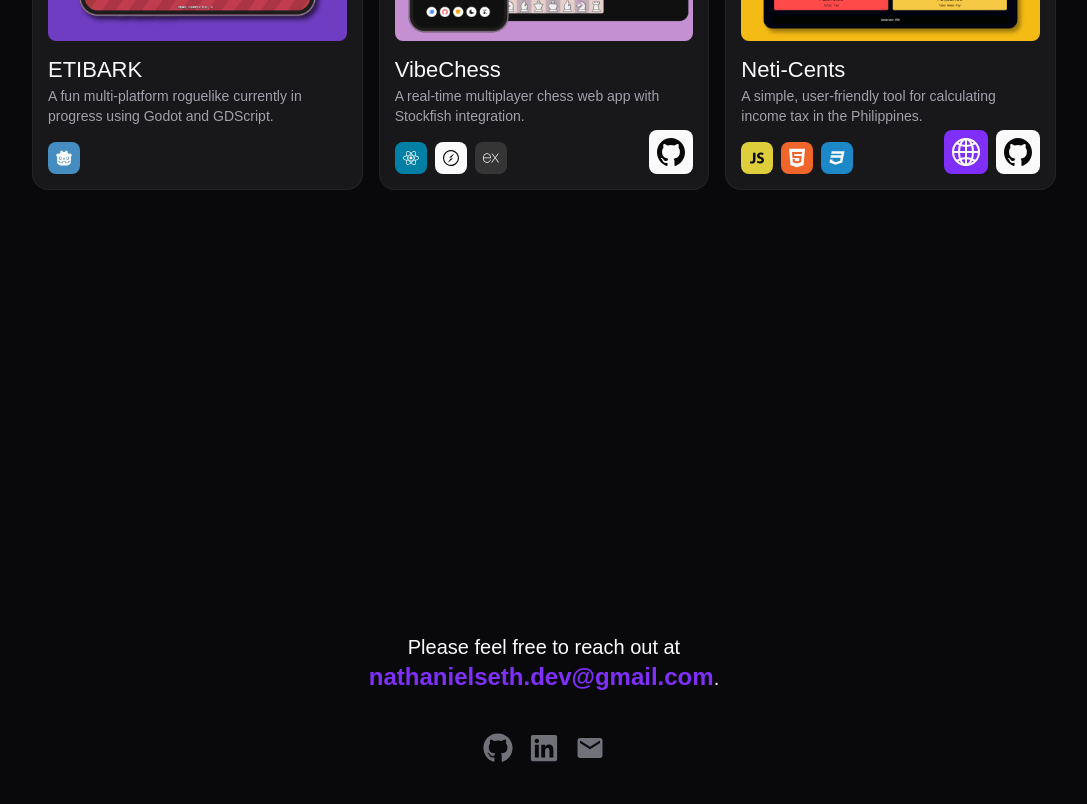
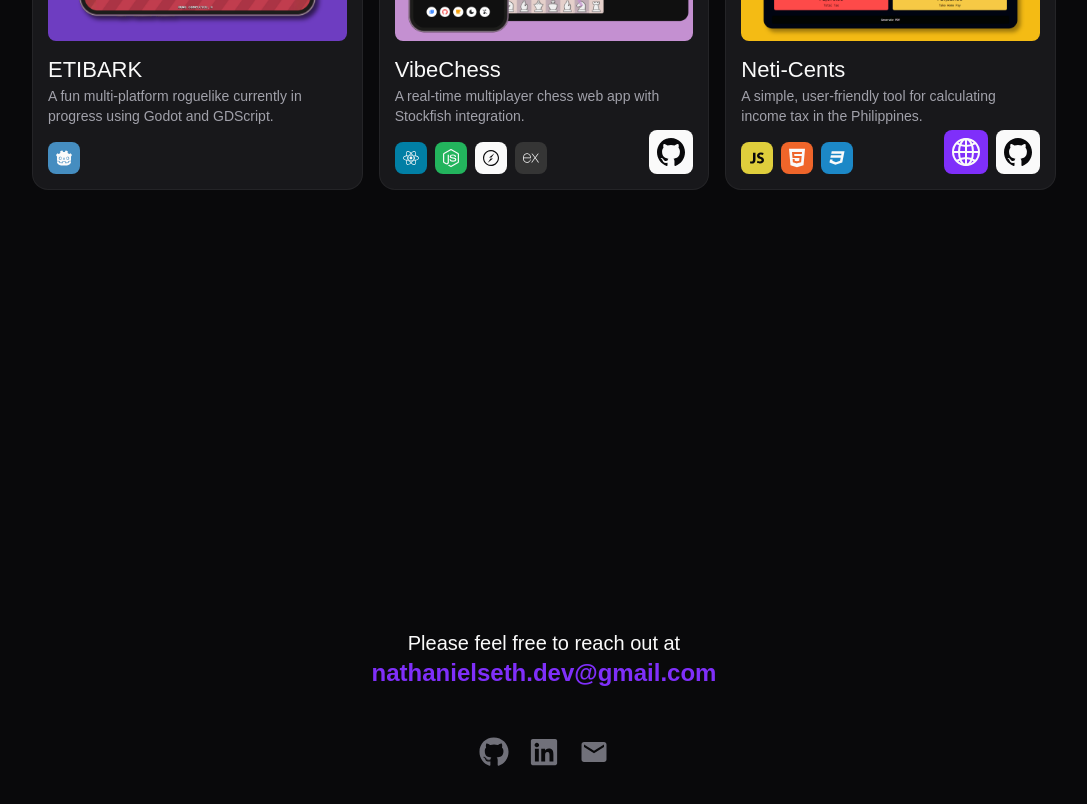
Before and after one commit to nathanielseth/portfolio, a React (Vite) app: page / in a window 1280 px wide. Shown: the part 2080-2884 px from the top of the page, without its empty margins (96-1183 px from the left). Built offline with nearby package versions, Linux system fonts and the light colour scheme; a web font is replaced by a local one.

Commit message:
add tooltips

```diff
--- a/src/components/Contact.jsx
+++ b/src/components/Contact.jsx
@@ -1,6 +1,7 @@
 import { motion } from "framer-motion";
 import { FaGithub, FaLinkedin } from "react-icons/fa";
 import { MdEmail } from "react-icons/md";
+import { useState } from "react";
 
 const containerVariants = {
 	hidden: { opacity: 0 },
@@ -23,6 +24,32 @@ const iconVariants = {
 };
 
 const Contact = () => {
+	const [tooltip, setTooltip] = useState("Click to copy");
+	const [showTooltip, setShowTooltip] = useState(false);
+
+	const copyToClipboard = async () => {
+		try {
+			if (navigator.clipboard) {
+				await navigator.clipboard.writeText("nathanielseth.dev@gmail.com");
+			} else {
+				const textArea = document.createElement("textarea");
+				textArea.value = "nathanielseth.dev@gmail.com";
+				document.body.appendChild(textArea);
+				textArea.select();
+				document.execCommand("copy");
+				document.body.removeChild(textArea);
+			}
+			setTooltip("Copied to clipboard!");
+			setShowTooltip(true);
+			setTimeout(() => {
+				setTooltip("Click to copy");
+				setShowTooltip(false);
+			}, 4000);
+		} catch (err) {
+			console.error("Failed to copy: ", err);
+		}
+	};
+
 	return (
 		<motion.div
 			className="flex flex-col justify-between items-center h-screen"
@@ -39,18 +66,31 @@ const Contact = () => {
 					whileInView="show"
 				>
 					Please feel free to reach out at
-					<br />{" "}
-					<a
-						href="mailto:nathanielseth.dev@gmail.com"
-						className="text-[#7f2ffa] font-bold text-xl md:text-2xl"
-					>
-						nathanielseth.dev@gmail.com
-					</a>
-					.
+					<br />
+					<div className="relative group">
+						<button
+							onClick={copyToClipboard}
+							className="absolute inset-0 cursor-pointer bg-transparent border-none"
+							aria-label="Copy email to clipboard"
+						></button>
+						<span className="text-[#7f2ffa] font-bold text-xl md:text-2xl">
+							nathanielseth.dev@gmail.com
+						</span>
+						<div
+							className={`absolute top-full left-1/2 transform -translate-x-1/2 mt-2 ${
+								showTooltip || "group-hover:block hidden"
+							}`}
+						>
+							<div className="relative z-10 p-2 text-sm leading-none text-zinc-50 whitespace-no-wrap bg-zinc-900 rounded-md shadow-lg">
+								<span className="whitespace-nowrap">{tooltip}</span>
+							</div>
+							<div className="absolute left-1/2 transform -translate-x-1/2 -top-1 w-3 h-3 bg-zinc-900 rotate-45"></div>
+						</div>
+					</div>
 				</motion.p>
 
 				<motion.div
-					className="flex mt-10 space-x-4"
+					className="flex mt-12 space-x-5"
 					variants={iconVariants}
 					initial="hidden"
 					whileInView="show"
@@ -88,7 +128,7 @@ const Contact = () => {
 				variants={itemVariants}
 				initial="hidden"
 				whileInView="show"
-				className="text-sm font-light md:text-base mb-5 text-center text-zinc-500 "
+				className="text-sm font-light md:text-base mb-5 text-center text-zinc-500"
 			>
 				made by nathanielseth.dev
 			</motion.div>
--- a/src/components/ProjectCard.jsx
+++ b/src/components/ProjectCard.jsx
@@ -77,20 +77,28 @@ const ProjectCard = ({
 						{tags &&
 							tags.length > 0 &&
 							tags.map((tag, key) => (
+								<div key={key} className="relative group">
 									<span
-									key={key}
-									className={` h-8 w-8 mr-1 text-xs md:text-sm flex items-center gap-1 px-2 rounded-lg ${getTagColor(
+										className={`h-8 w-8 mr-1 text-xs md:text-sm flex items-center gap-1 px-2 rounded-lg ${getTagColor(
 											tag
 										)}`}
 									>
 										{tag.label}
 									</span>
+									<div className="absolute top-full left-1/2 transform -translate-x-1/2 mt-2 hidden group-hover:block">
+										<div className="relative z-10 p-2 text-sm leading-none text-zinc-50 whitespace-no-wrap bg-zinc-900 rounded-md shadow-lg whitespace-nowrap">
+											{tag.tagName}
+										</div>
+										<div className="absolute left-1/2 transform -translate-x-1/2 -top-1 w-3 h-3 bg-zinc-900 rotate-45"></div>
+									</div>
+								</div>
 							))}
 					</div>
 				</div>
 
 				<div className="absolute bottom-4 right-4 flex space-x-2 z-10">
 					{projectLink && (
+						<div className="relative group">
 							<motion.a
 								href={projectLink}
 								target="_blank"
@@ -101,8 +109,16 @@ const ProjectCard = ({
 							>
 								<IoGlobeOutline className="w-8 h-8" aria-hidden="true" />
 							</motion.a>
+							<div className="absolute top-full left-1/2 transform -translate-x-1/2 mt-2 hidden group-hover:block">
+								<div className="relative z-10 p-2 text-sm leading-none text-zinc-50 whitespace-no-wrap bg-zinc-900 rounded-md shadow-lg">
+									<span className="whitespace-nowrap">Live Demo</span>
+								</div>
+								<div className="absolute left-1/2 transform -translate-x-1/2 -top-1 w-3 h-3 bg-zinc-900 rotate-45"></div>
+							</div>
+						</div>
 					)}
 					{codeLink && (
+						<div className="relative group">
 							<motion.a
 								href={codeLink}
 								target="_blank"
@@ -111,8 +127,15 @@ const ProjectCard = ({
 								aria-label={`View code for project: ${title}`}
 								whileHover={{ scale: 1.05 }}
 							>
-							<IoLogoGithub className="w-8 h-8" aria-hidden="true" />{" "}
+								<IoLogoGithub className="w-8 h-8" aria-hidden="true" />
 							</motion.a>
+							<div className="absolute top-full left-1/2 transform -translate-x-1/2 mt-2 hidden group-hover:block">
+								<div className="relative z-10 p-2 text-sm leading-none text-zinc-50 whitespace-no-wrap bg-zinc-900 rounded-md shadow-lg">
+									<span className="whitespace-nowrap">View Code</span>
+								</div>
+								<div className="absolute left-1/2 transform -translate-x-1/2 -top-1 w-3 h-3 bg-zinc-900 rotate-45"></div>
+							</div>
+						</div>
 					)}
 				</div>
 			</div>
--- a/src/utils/projectsData.jsx
+++ b/src/utils/projectsData.jsx
@@ -1,9 +1,9 @@
 import { SiGodotengine, SiSocketdotio, SiExpress } from "react-icons/si";
 import { IoLogoJavascript } from "react-icons/io";
-import { FaReact, FaHtml5 } from "react-icons/fa";
+import { FaReact, FaHtml5, FaNodeJs } from "react-icons/fa";
 import { TfiCss3 } from "react-icons/tfi";
 
-const createTag = (icon, color) => ({ label: icon, color });
+const createTag = (icon, color, tagName) => ({ label: icon, color, tagName });
 
 const iconClassName = "inline-block w-11 h-11";
 
@@ -16,7 +16,8 @@ const projects = [
 		tags: [
 			createTag(
 				<SiGodotengine className={iconClassName} />,
-				"bg-[#458dc0] text-zinc-50"
+				"bg-[#458dc0] text-zinc-50",
+				"Godot Engine"
 			),
 		],
 		projectLink: "",
@@ -31,15 +32,23 @@ const projects = [
 		tags: [
 			createTag(
 				<FaReact className={iconClassName} />,
-				"bg-[#017fa5] text-zinc-50"
+				"bg-[#017fa5] text-zinc-50",
+				"React"
+			),
+			createTag(
+				<FaNodeJs className={iconClassName} />,
+				"bg-[#23b45d] text-zinc-50",
+				"Node.js"
 			),
 			createTag(
 				<SiSocketdotio className={iconClassName} />,
-				"bg-zinc-50 text-zinc-950"
+				"bg-zinc-50 text-zinc-950",
+				"Socket.io"
 			),
 			createTag(
 				<SiExpress className={iconClassName} />,
-				"bg-[#353535] text-zinc-50"
+				"bg-[#353535] text-zinc-50",
+				"Express.js"
 			),
 		],
 		projectLink: "",
@@ -54,15 +63,18 @@ const projects = [
 		tags: [
 			createTag(
 				<IoLogoJavascript className={iconClassName} />,
-				"bg-[#dfce3c] text-zinc-950"
+				"bg-[#dfce3c] text-zinc-950",
+				"JavaScript"
 			),
 			createTag(
 				<FaHtml5 className="inline-block w-6 h-6" />,
-				"bg-[#ef652a] text-zinc-50"
+				"bg-[#ef652a] text-zinc-50",
+				"HTML5"
 			),
 			createTag(
 				<TfiCss3 className={iconClassName} />,
-				"bg-[#1c88c7] text-zinc-50"
+				"bg-[#1c88c7] text-zinc-50",
+				"CSS3"
 			),
 		],
 		projectLink: "https://nathanielseth.github.io/income-tax-ph-calculator/",
```
Lines whose indentation alone changed are shown as unchanged.
